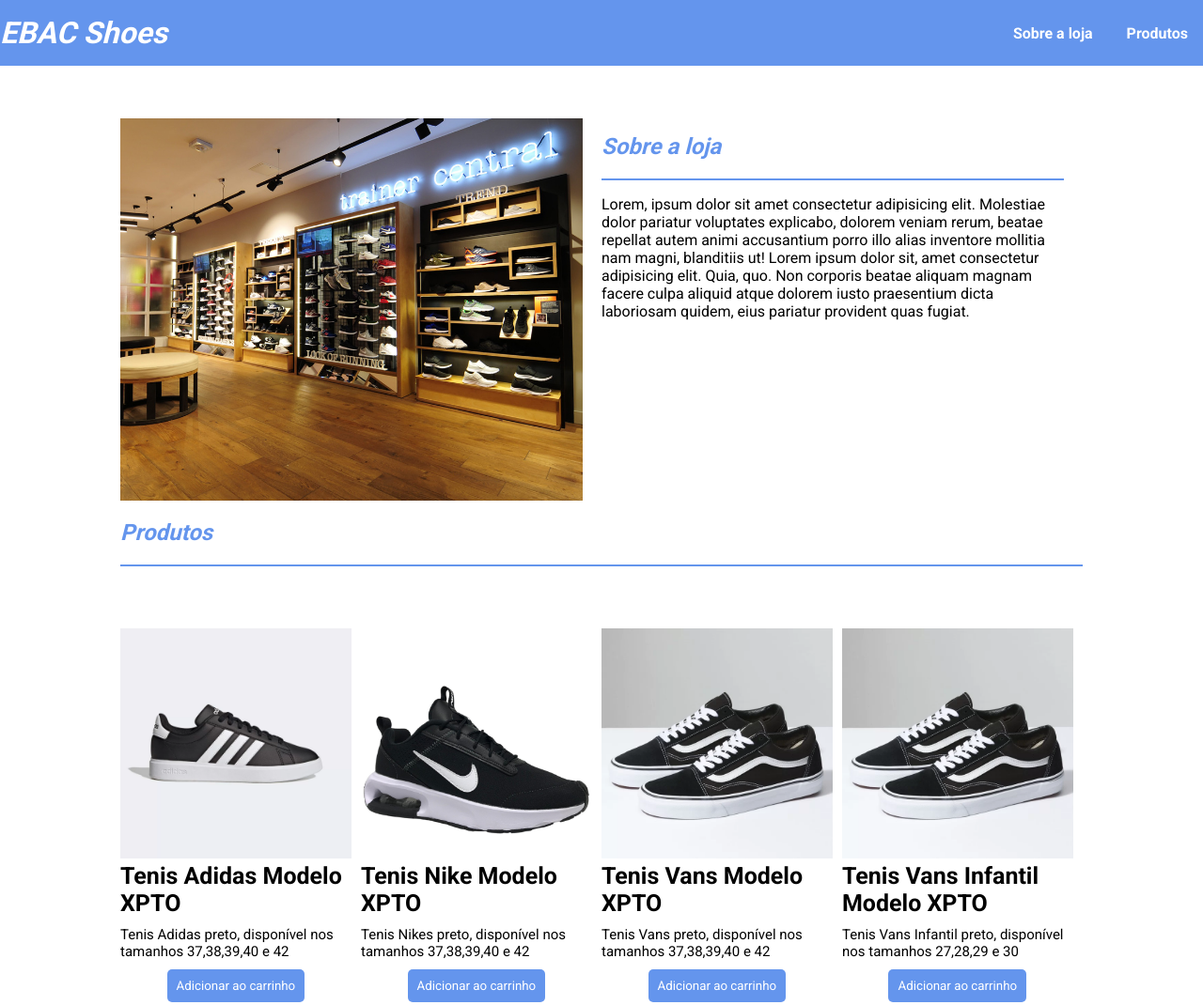
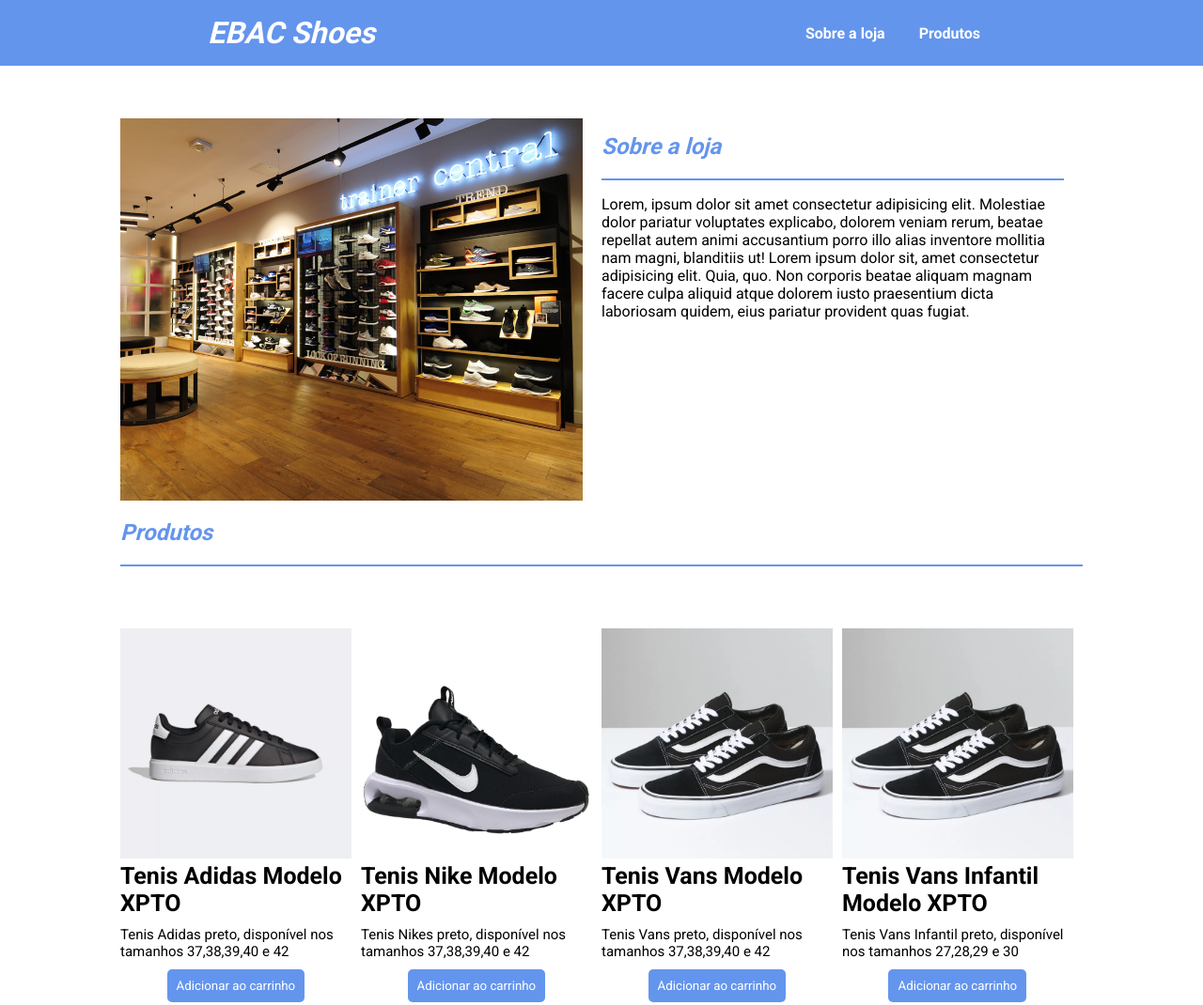
Before and after one commit to lameida/exercicio_11, a plain HTML site: page index.html in a window 1280 px wide. Shown: the top 1070 px of the page at 94% size. Drawn offline with Linux system fonts and the light colour scheme.

Commit message:
fix 3 commit

```diff
--- a/index.html
+++ b/index.html
@@ -12,7 +12,6 @@
 </head>
 <body>
     <body>
-        <div class="container">
         <header>
             <h1>EBAC Shoes</h1>
             <nav>
@@ -92,7 +91,7 @@
 
 
                     </article>
-                </div>
+        </div>
             </section>
             </main>
             <footer>
@@ -102,7 +101,6 @@
                     </p>
 
             </footer>
-        </div>
         </body>
         </html>
 </body>
--- a/main.css
+++ b/main.css
@@ -14,10 +14,11 @@
 
 header{
     display: flex;
-    justify-content: space-between;
+    justify-content:space-around;
     align-items: center;
     background-color: #6495ED;
     margin-bottom: 56px;
+
 
 }
 
@@ -25,6 +26,7 @@
     font-style: italic;
     color: #fff;
     margin: 16px 0;
+
 
 }
 
```
